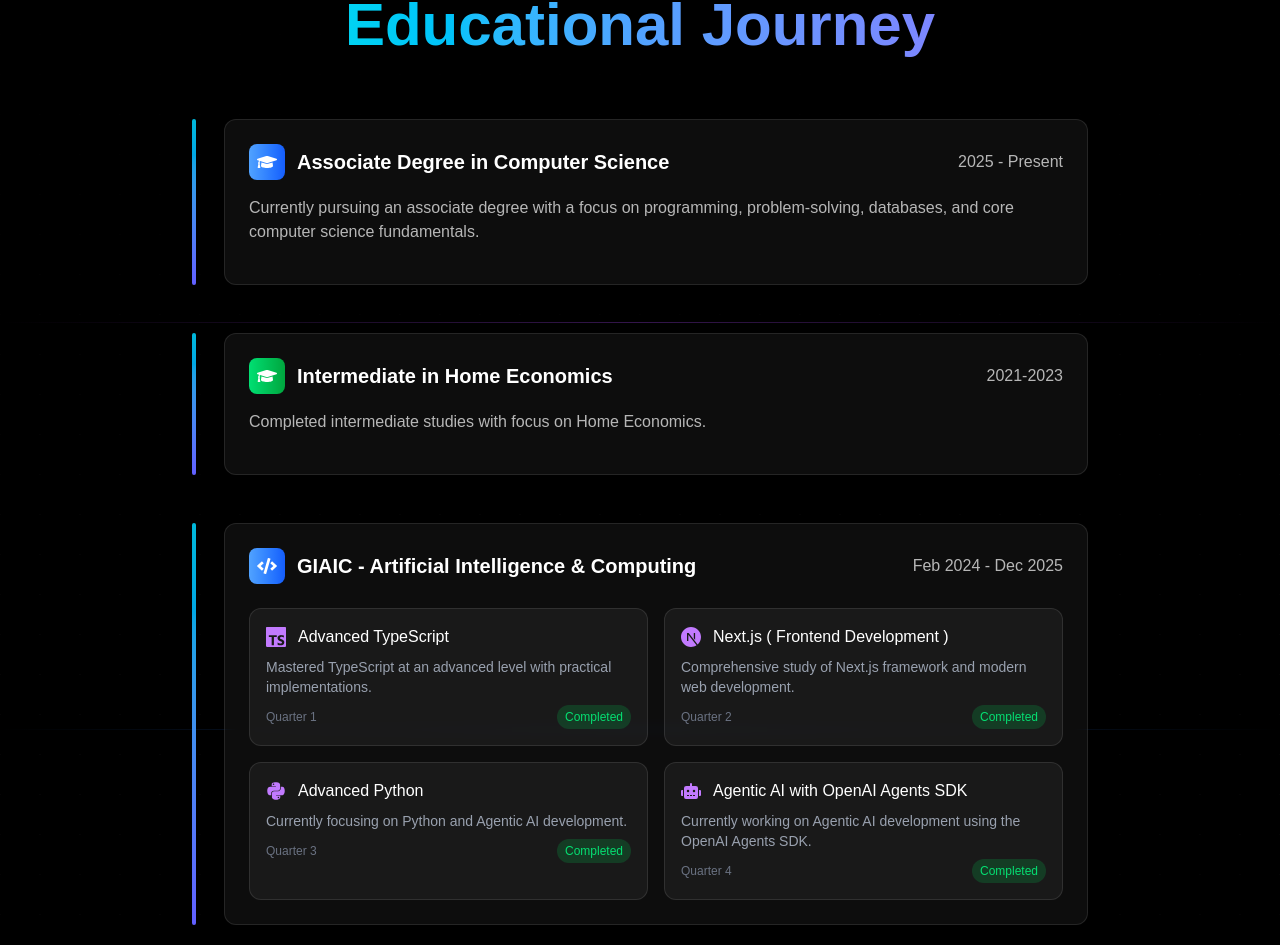
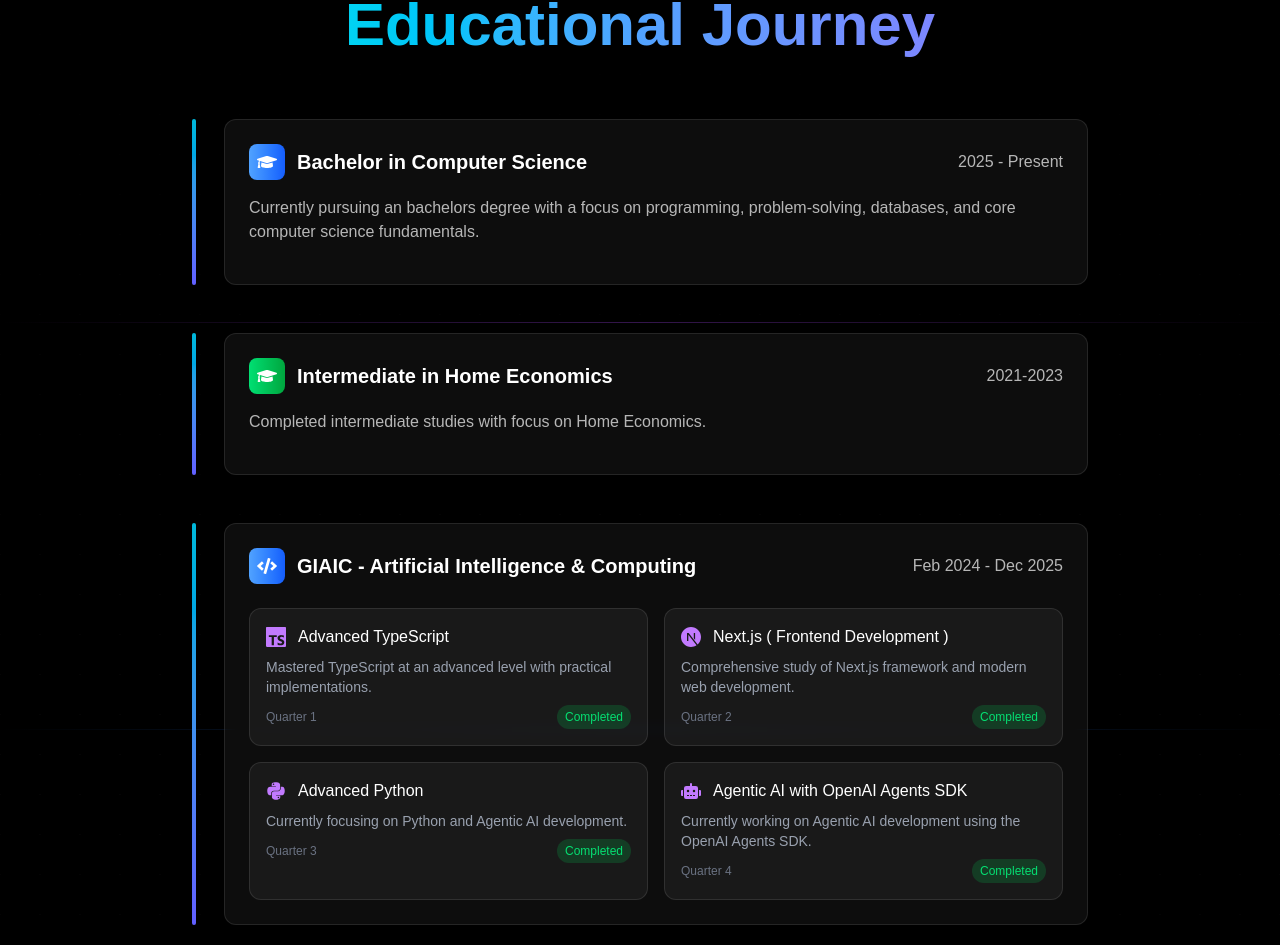
Before and after one commit to Laibakamrankhan/My_Portfolio, a Next.js app: page / in a window 1280 px wide. Shown: the part 2212-3157 px from the top of the page. Built offline with nearby package versions, Linux system fonts and the light colour scheme.

Commit message:
Update education

```diff
--- a/app/components/Education.tsx
+++ b/app/components/Education.tsx
@@ -59,10 +59,10 @@
 
   const educationData: EducationItem[] = [
     {
-     title: "Associate Degree in Computer Science",
+     title: "Bachelor in Computer Science",
      period: "2025 - Present",
      description:
-       "Currently pursuing an associate degree with a focus on programming, problem-solving, databases, and core computer science fundamentals.",
+       "Currently pursuing an bachelors degree with a focus on programming, problem-solving, databases, and core computer science fundamentals.",
      icon: FaGraduationCap,
      color: "from-blue-400 to-blue-600",
 },
```
